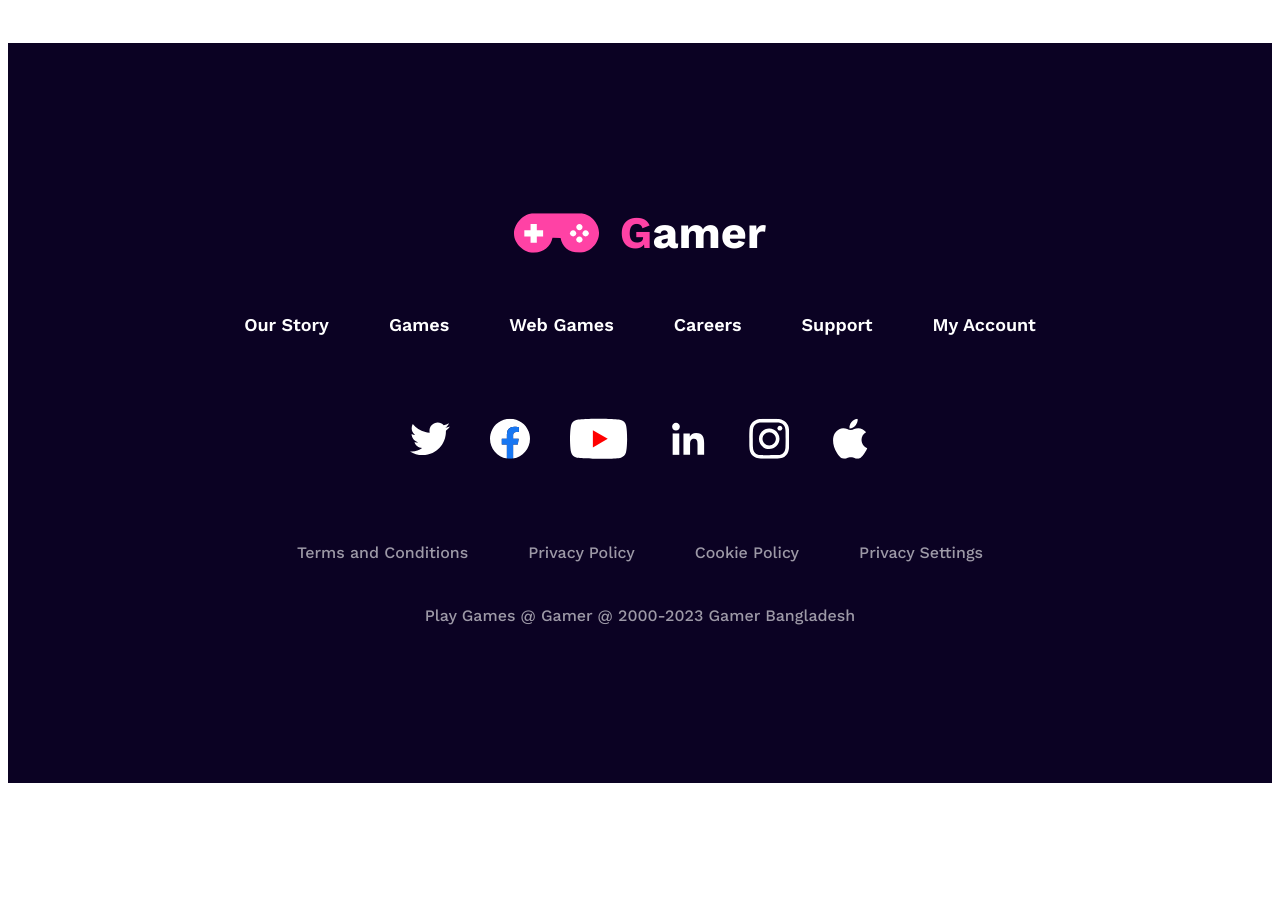
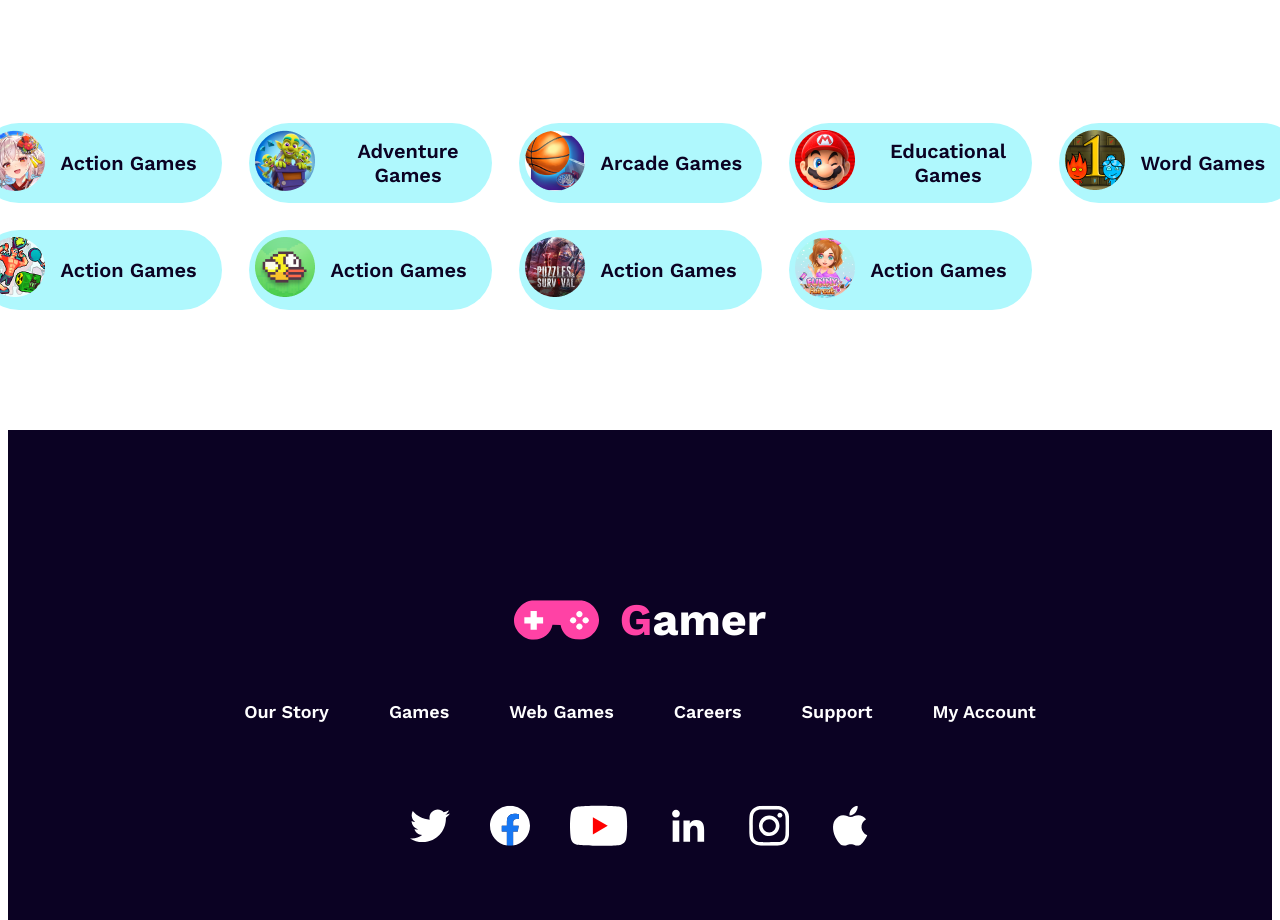
Before and after one commit to anikr007/B8A2-Gamer-Assignment, a plain HTML site: page index.html in a window 1280 px wide. Shown: the part 3380-4300 px from the top of the page. Before the commit the page ends 4171 px from the top, so only its background shows below. Drawn offline with nearby package versions, Linux system fonts and the light colour scheme.

Commit message:
aedd icon section

```diff
--- a/index.html
+++ b/index.html
@@ -115,20 +115,21 @@
             </div>
         </section>
         <!-- this is button section -->
-        <!-- <section>
-            <div class="button-container">
-                <button class="button-box"> <i><img src="images/Rectangle 11.png " alt=""></i> Action Games</button>
-                <button class="button-box"> <i><img src="images/Rectangle 11.png " alt=""></i> Action Games</button>
-                <button class="button-box"> <i><img src="images/Rectangle 11.png " alt=""></i> Action Games</button>
-                <button class="button-box"> <i><img src="images/Rectangle 11.png " alt=""></i> Action Games</button>
-                <button class="button-box"> <i><img src="images/Rectangle 11.png " alt=""></i> Action Games</button>
-                <button class="button-box"> <i><img src="images/Rectangle 11.png " alt=""></i> Action Games</button>
-                <button class="button-box"> <i><img src="images/Rectangle 11.png " alt=""></i> Action Games</button>
-                <button class="button-box"> <i><img src="images/Rectangle 11.png " alt=""></i> Action Games</button>
-                <button class="button-box"> <i><img src="images/Rectangle 11.png " alt=""></i> Action Games</button>
-                <button class="button-box"> <i><img src="images/Rectangle 11.png " alt=""></i> Action Games</button>
+        <section>
+            <div class="icon-container">
+                <div class="content">
+                    <button> <i><img src="images/Rectangle 11.png" alt=""></i> Action Games</button>
+                    <button> <i><img src="images/Rectangle 12.png" alt=""></i> Adventure Games</button>
+                    <button> <i><img src="images/Rectangle 13.png" alt=""></i> Arcade Games</button>
+                    <button> <i><img src="images/Rectangle 14.png" alt=""></i> Educational Games </button>
+                    <button> <i><img src="images/Rectangle 15.png" alt=""></i> Word Games </button>
+                    <button> <i><img src="images/Rectangle 16.png" alt=""></i> Action Games</button>
+                    <button> <i><img src="images/Rectangle 17.png" alt=""></i> Action Games</button>
+                    <button> <i><img src="images/Rectangle 18.png" alt=""></i> Action Games</button>
+                    <button> <i><img src="images/Rectangle 19.png" alt=""></i> Action Games</button>
+                </div>
             </div>
-        </section> -->
+        </section>
     </main>
     <!-- this is footer section -->
     <footer>
--- a/style/style.css
+++ b/style/style.css
@@ -3,8 +3,6 @@
 
 * {
     font-family: 'Work Sans', sans-serif;
-    /* margin: 0px;
-    padding: 0px; */
 }
 
 /* this is main nav and logo section */
@@ -358,35 +356,53 @@
     bottom: -80px;
 }
 
-/* this is button section */
-.button-container {
+/* this is icon section */
+.icon-container {
+    display: flex;
+    flex-wrap: wrap;
     margin-top: 200px;
-    height: 427px;
-    background: linear-gradient(90deg, rgba(255, 66, 165, 0.03) 0%, rgba(255, 66, 165, 0.03) 100%);
     align-items: center;
-    display: grid;
-    grid-template-rows: repeat(5, 2fr);
+    justify-content: center;
+
 }
 
-.button-container img {
-    padding: 10px, 16px, 10px, 10px;
+.content {
+    gap: 27px;
+    display: grid;
+    grid-template-columns: repeat(5, 1fr);
+    align-items: center;
+
 }
 
-.button-box {
-
+.content button {
+    gap: 16px;
     display: flex;
     align-items: center;
-    justify-content: center;
+    border: none;
     width: 243px;
     height: 80px;
     border-radius: 50px;
-    background: #bbafdb;
-    border: none;
+    background: #aff8fd;
     color: #0B0223;
     font-size: 20px;
     font-weight: 600;
 
 }
+
+
+.content button:hover {
+    cursor: pointer;
+    border: 1px solid #F948B2;
+    color: #F948B2;
+
+}
+
+
+
+
+
+
+
 
 
 
@@ -432,7 +448,7 @@
     color: rgba(255, 255, 255, 0.60);
     display: flex;
     gap: 60px;
-    margin-bottom: 28px ;
+    margin-bottom: 28px;
     justify-content: center;
     font-size: 16px;
     font-weight: 500;
@@ -463,7 +479,9 @@
     .menu,
     .menu-container,
     .main-section,
-    .banner-header {
+    .banner-header,
+    .funny-video-box,
+    .we-container {
         flex-direction: column;
         text-align: center;
         width: 100%;
@@ -488,6 +506,8 @@
     .text-container {
         margin-top: 35px;
     }
+
+
 }
 
 
```
